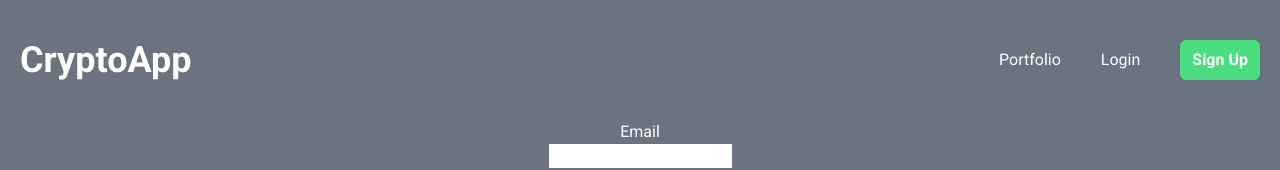
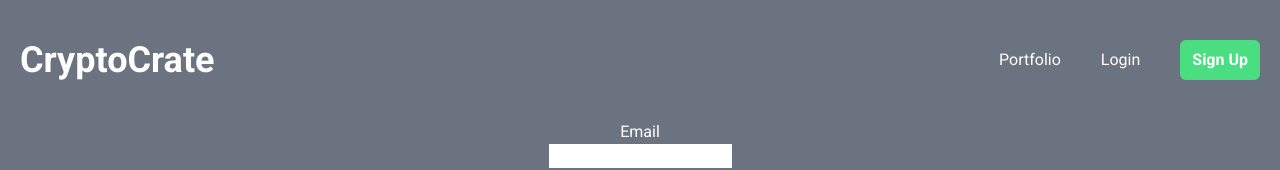
Before and after one commit to marcoluchi11/cryptoapp, a Next.js app: page /login in a window 1280 px wide. Shown: the top 170 px of the page. Built offline with nearby package versions, Linux system fonts and the light colour scheme; no server answers.

Commit message:
add the name cryptocrate

```diff
--- a/components/Header.jsx
+++ b/components/Header.jsx
@@ -7,7 +7,7 @@ const Header = () => {
     <header className="flex justify-between items-center mr-5 ml-5 ">
       <Link href="/">
         <h1 className="text-xl md:text-4xl font-bold text-white  text-center my-10 cursor-pointer">
-          CryptoApp
+          CryptoCrate
         </h1>
       </Link>
       <Login />
```
